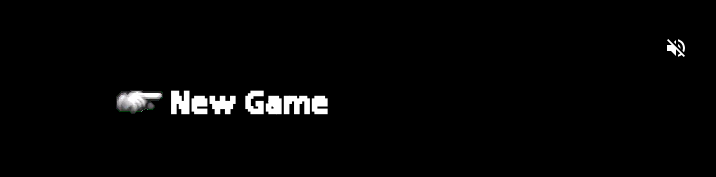
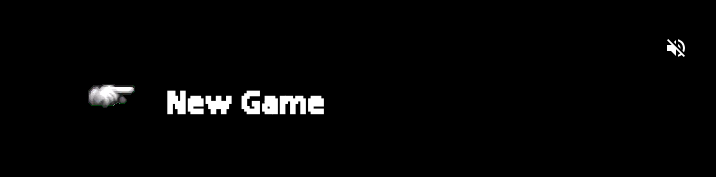
Before and after one commit to Seo-the-platinum/eliseo_portfolio, a React (Create React App) app: page / in a window 1280 px wide. Shown: the top 177 px of the page, without its empty margins (430-1146 px from the left). Built offline with nearby package versions, Linux system fonts and the light colour scheme.

Commit message:
adjusted pointer position

```diff
--- a/src/views/newgame/NewGame.jsx
+++ b/src/views/newgame/NewGame.jsx
@@ -2,8 +2,8 @@ import React, { useState, useEffect } from 'react'
 import Loading from '../loading/Loading'
 import SoundButton from '../../features/sound/SoundButton'
 import { useSelector } from 'react-redux'
-
 import './newgame.css'
+import cursor from '../../FF7Cursor.webp'
 
 const NewGame = () => {
   const[view, setView]= useState('newGame')
@@ -28,10 +28,11 @@ const NewGame = () => {
         view === 'newGame' ?
       <div className='newGame'>
         <div className="newGameBtnContainer">
+          <img className='pointer' src={cursor}/>
           <button className='newGameBtn' onClick={newGame} name='newGame'> New Game</button>
         </div>
         <div className='busterBladeContainer'>
-          <img className='busterBlade' src={'img/Keyboard_clip_art_medium.png'}/>
+          <img className='busterBlade' src='img/Keyboard_clip_art_medium.png'/>
         <div className='lighting'></div>
         <div className='shadow'></div>
         </div>
--- a/src/views/newgame/newgame.css
+++ b/src/views/newgame/newgame.css
@@ -54,10 +54,6 @@
     margin-left: 7%;
 }
 
-.newGameBtn::before {
-    content: url(../../FF7Cursor.webp);
-}
-
 .newGameBtnContainer {
     align-items: center;
     display: flex;
@@ -65,6 +61,8 @@
     margin-top: 5%;
     width: 100%;
 }
+
+
 .shadow {
     background-color: black;
     border-radius: 25%;
```
